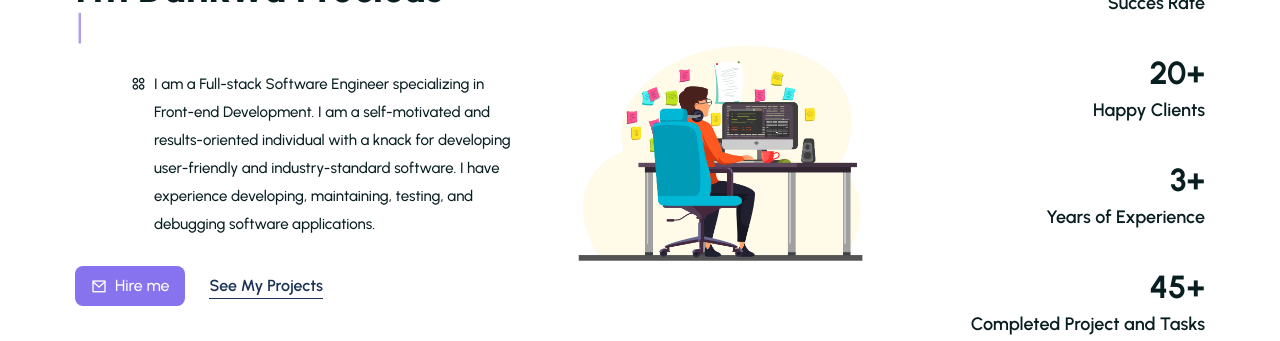
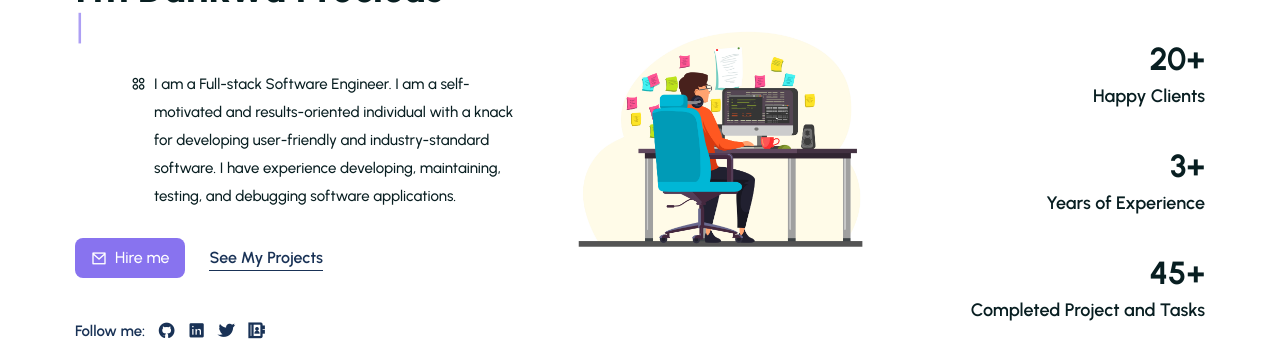
Before and after one commit to dunprel/portfolio-website, a React (Create React App) app: page / in a window 1280 px wide. Shown: the part 209-550 px from the top of the page. Built offline with nearby package versions, Linux system fonts and the light colour scheme.

Commit message:
Update Hero.jsx

```diff
--- a/src/Components/UI/Hero.jsx
+++ b/src/Components/UI/Hero.jsx
@@ -41,8 +41,7 @@ const Hero = () => {
               <span>
                 <i class='ri-apps-2-line'></i>
               </span>
-              I am a Full-stack Software Engineer specializing in Front-end
-              Development. I am a self-motivated and results-oriented individual
+              I am a Full-stack Software Engineer. I am a self-motivated and results-oriented individual
               with a knack for developing user-friendly and industry-standard
               software. I have experience developing, maintaining, testing, and
               debugging software applications.
```
